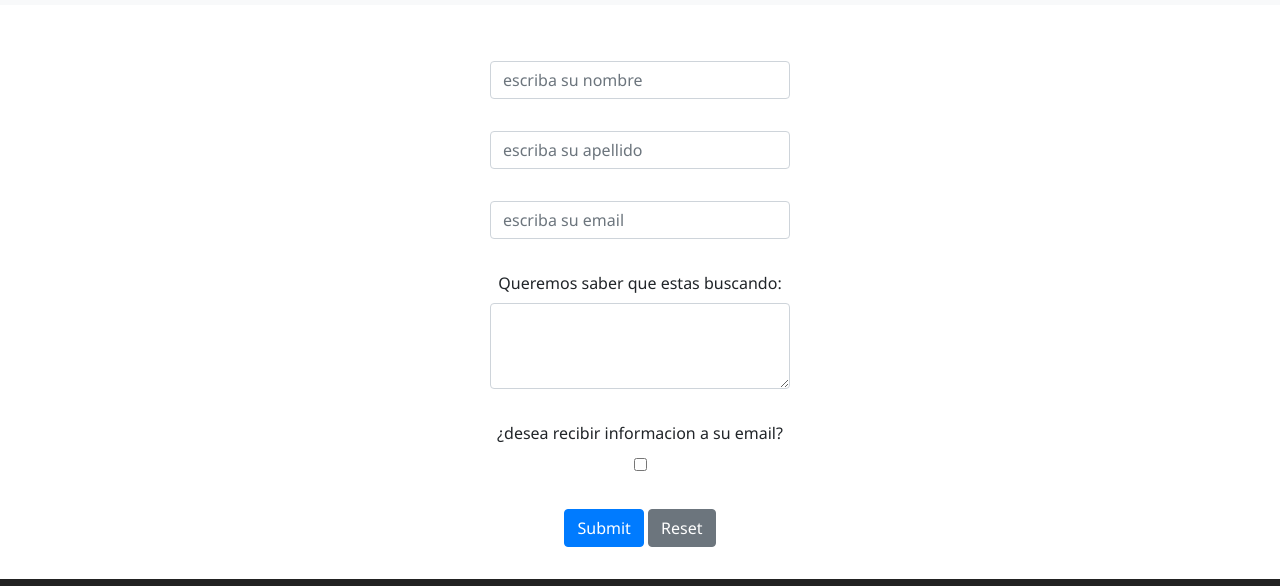
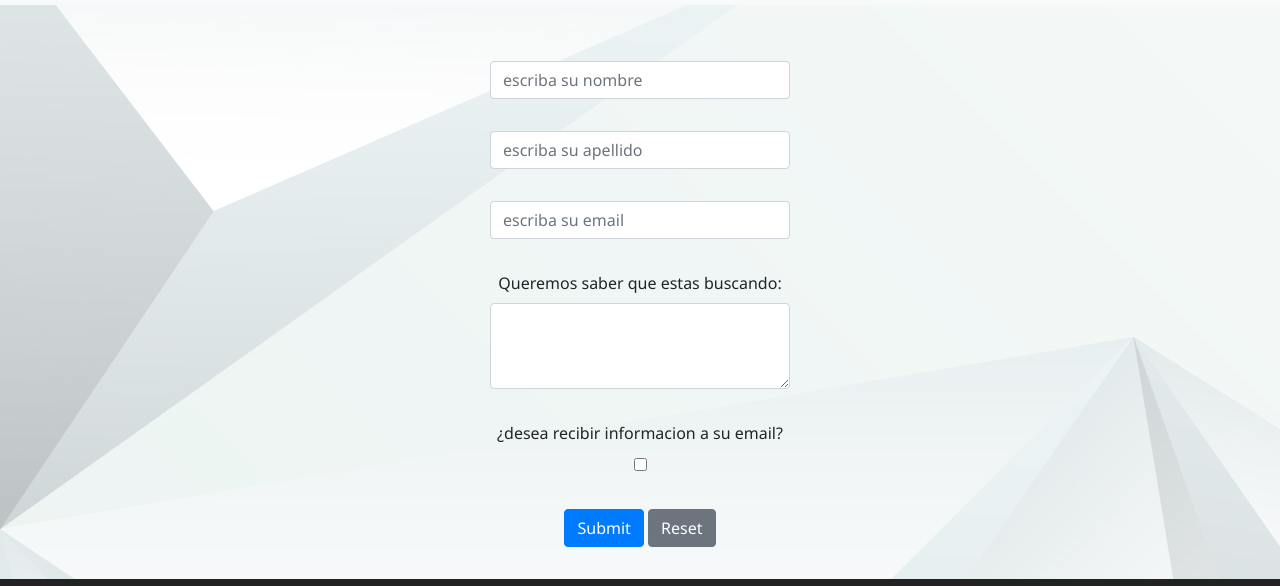
Before and after one commit to Lucas-Nahuel/LRhomestyle, a website: page pages/contacto.html in a window 1280 px wide. Shown: the part 51-637 px from the top of the page. Drawn offline with nearby package versions, Linux system fonts and the light colour scheme.

Commit message:
cambie clases

```diff
--- a/pages/contacto.html
+++ b/pages/contacto.html
@@ -9,7 +9,7 @@
     <link rel="stylesheet" href="../css/bootstrap.min.css">
     <link rel="stylesheet" href="../css/estilocss.css">
 </head>
-<body class="fondo-body">
+<body class="fondo__body">
   <nav class="navbar navbar-expand-sm navbar-light bg-light nav">
     <a class="navbar-brand" href="../index.html">LOGO</a>
     <button class="navbar-toggler" type="button" data-toggle="collapse" data-target="#navbarNav" aria-controls="navbarNav" aria-expanded="false" aria-label="Toggle navigation">
```
Also changed, not shown: pages/nosotros.html (+1 -1 lines).
